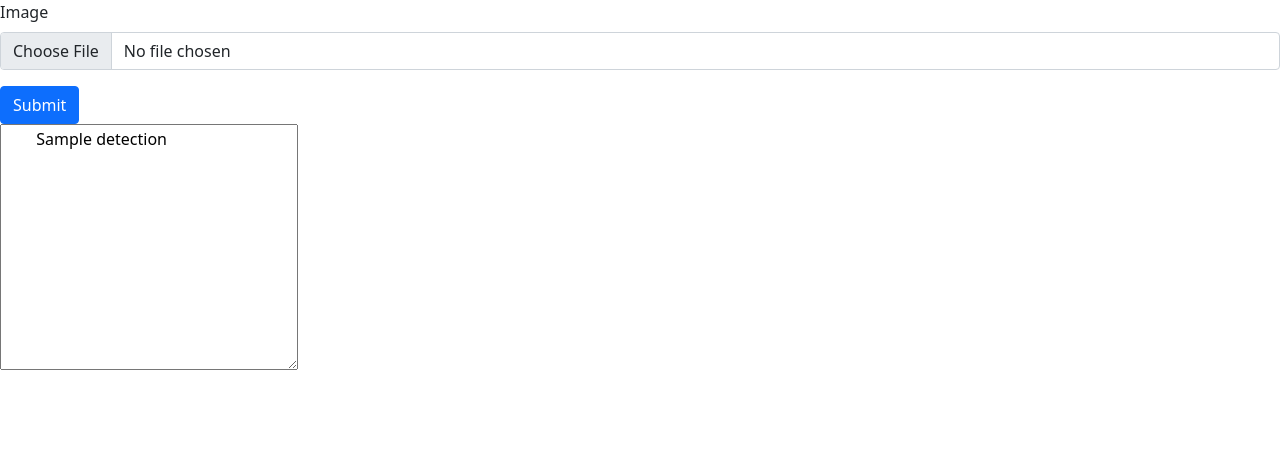
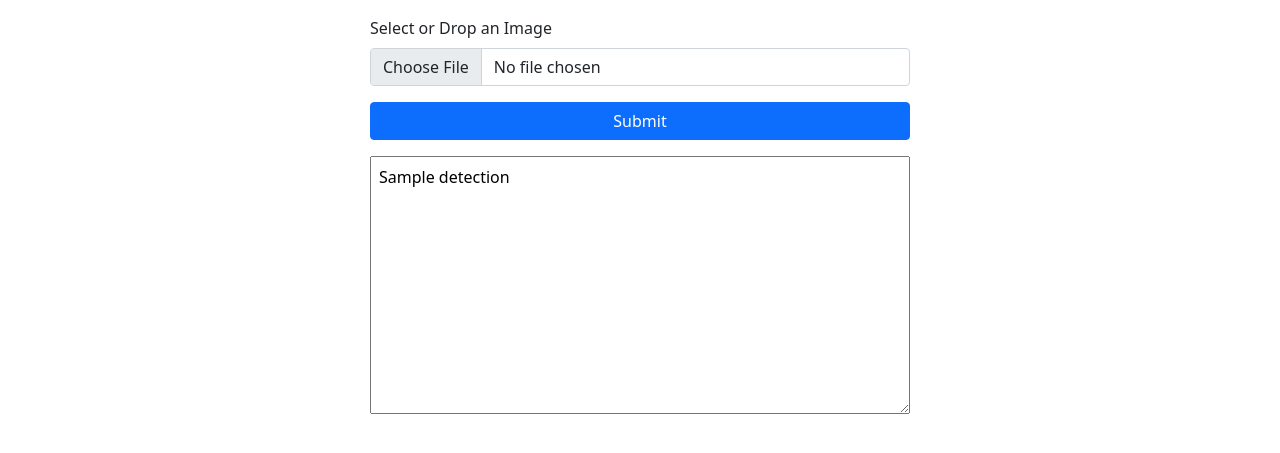
Before and after one commit to murilofregonesi/alphanumeric-parser, a Flask app: template alpha/templates/index.html in a window 1280 px wide. Shown: the top 453 px of the page. Run offline with Flask 2, Linux system fonts and the light colour scheme; the template is opened without the code that fills it: most values are stand-ins (such as "Sample title", 1, 10 or a date in 2020); parts of the project's set-up code (start-up, migrations or seed data) failed here and were passed over; some libraries are stand-ins or nearby versions.

Commit message:
commit to Heroku

```diff
--- /dev/null
+++ b/alpha/static/css/index.css
@@ -0,0 +1,9 @@
+main {
+    max-width: 540px;
+    margin-left: auto;
+    margin-right: auto;
+}
+
+textarea {
+    width: 100%;
+}
--- a/alpha/templates/index.html
+++ b/alpha/templates/index.html
@@ -1,16 +1,19 @@
 {% extends "layout.html" %}
+{% block head %}
+    <link rel="stylesheet" href="{{ url_for('static', filename='css/index.css') }}">
+{% endblock %}
 
 {% block body %}
     <form action="{{ url_for('alpha.index') }}" method="POST" enctype="multipart/form-data">
-        <div class="mb-3">
-            <label for="image" class="form-label">Image</label>
+        <div class="my-3">
+            <label for="image" class="form-label">Select or Drop an Image</label>
             <input type="file" class="form-control" id="image" name="image" accept="image/png, image/jpeg">
         </div>
 
-        <button type="submit" class="btn btn-primary">Submit</button>
+        <button type="submit" class="btn btn-primary w-100 mb-3">Submit</button>
     </form>
 
-    <textarea name="" id="" cols="30" rows="10">
-        {{ detection }}
-    </textarea>
+    <textarea rows="10" class="p-2">{{ detection }}</textarea>
+
+    <script src="{{ url_for('static', filename='js/index.js') }}"></script>
 {% endblock %}
--- /dev/null
+++ b/runtime.txt
@@ -0,0 +1 @@
+python-3.9.5
```
Also changed, not shown: requirements.txt (added, +11 -0 lines), alpha/static/js/index.js (added), 1 other file.
